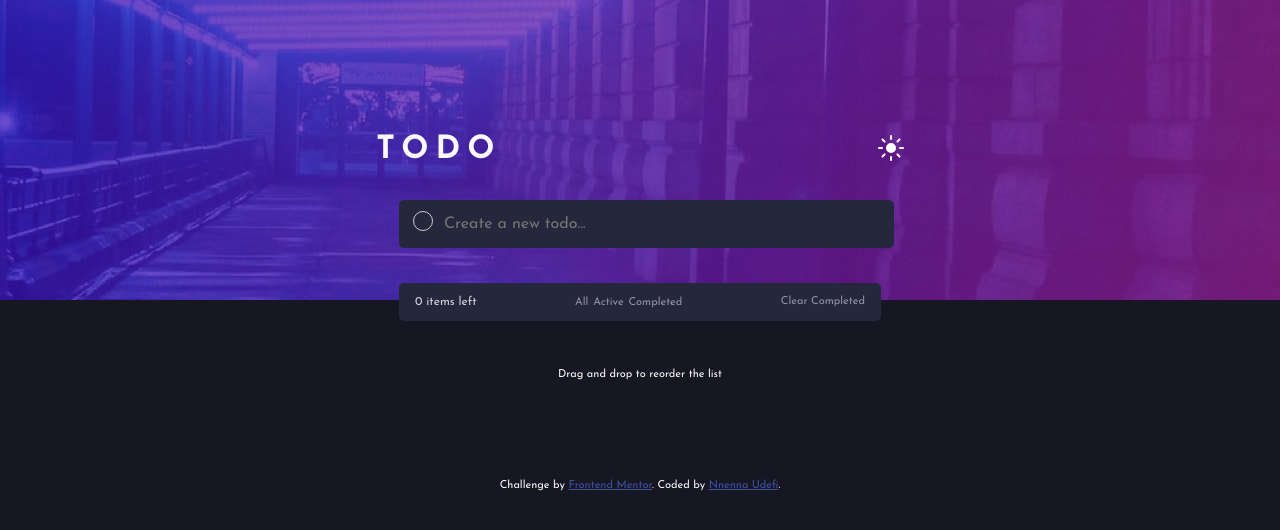
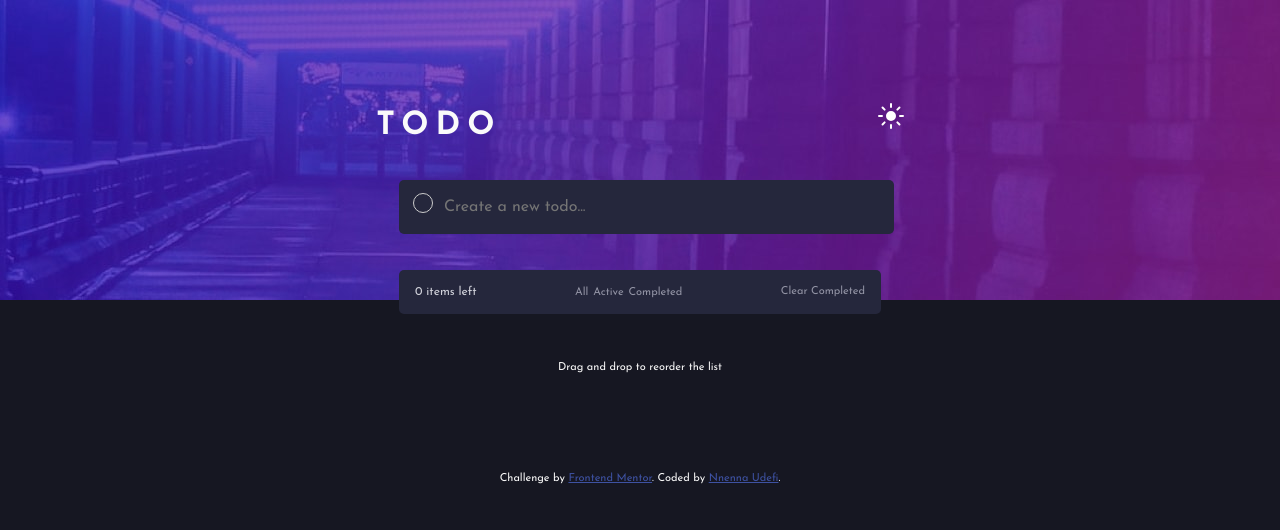
Before and after one commit to Nnenna-udefi/todolist, a React (Create React App) app: page / in a window 1280 px wide. Shown: the top 530 px of the page. Built offline with nearby package versions, Linux system fonts and the light colour scheme.

Commit message:
adjusted padding

```diff
--- a/src/App.scss
+++ b/src/App.scss
@@ -28,7 +28,7 @@ $hover-light-grayish-blue: hsl(236, 33%, 92%);
         h1 {
             text-transform: uppercase;
             color: $light-gray;
-            padding: 5rem 0 5rem;
+            padding: 2rem 0 5rem;
             font-size: 2rem;
             letter-spacing: 7px;
         }
@@ -77,11 +77,11 @@ $hover-light-grayish-blue: hsl(236, 33%, 92%);
     form {
         display: flex;
         justify-content: center;
-        margin-top: -100px;
+        margin-top: -120px;
         margin-bottom: 1rem;
         position: relative;
         input[type='text'] {
-            padding: 1rem 0 1rem 2.8rem;
+            padding: 1.2rem 0 1.2rem 2.8rem;
             width: 250px;
             border-radius: 5px;
             border: none;
@@ -93,7 +93,7 @@ $hover-light-grayish-blue: hsl(236, 33%, 92%);
         }
         .round {
             position: relative;
-            top: 0.7rem;
+            top: 0.8rem;
             left: 1.7rem;
            label {
                 border: 1px solid #ccc;
@@ -148,7 +148,7 @@ $hover-light-grayish-blue: hsl(236, 33%, 92%);
     flex-direction: column;
     align-items: center;
     .todo-item {
-        padding: 0.8rem 1rem;
+        padding: 1.1rem 1rem;
         width: 250px;
         border-radius: 5px;
         border: none;
@@ -238,7 +238,7 @@ $hover-light-grayish-blue: hsl(236, 33%, 92%);
     .filterButtons {
         width: 250px;
         background-color: #fff;
-        padding: 0.8rem 1rem;
+        padding: 1rem 1rem;
         margin-top: 0.2rem;
         border-radius: 5px;
         display: flex;
@@ -272,6 +272,7 @@ $hover-light-grayish-blue: hsl(236, 33%, 92%);
     }
 }
 .toggle-btn {
+    margin-top: -4rem;
     button {
         background: none;
         border: none;
```
